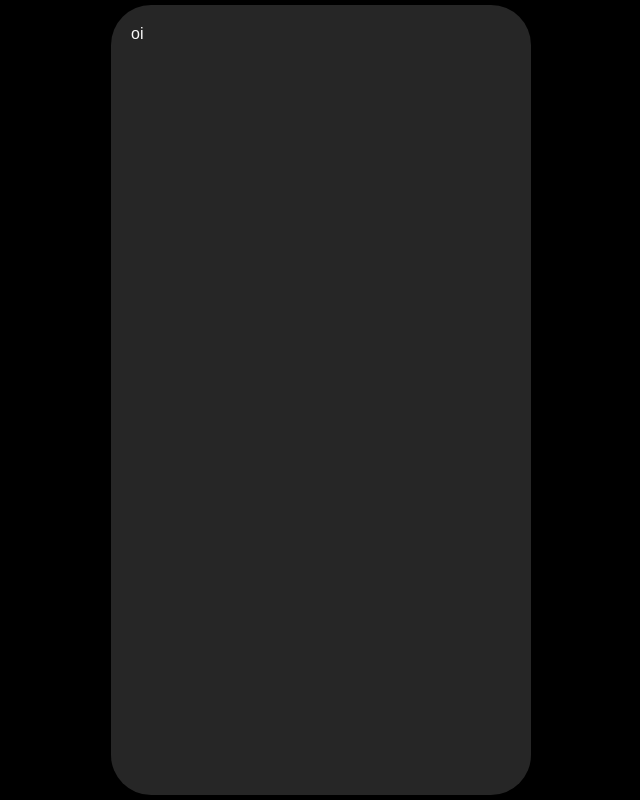
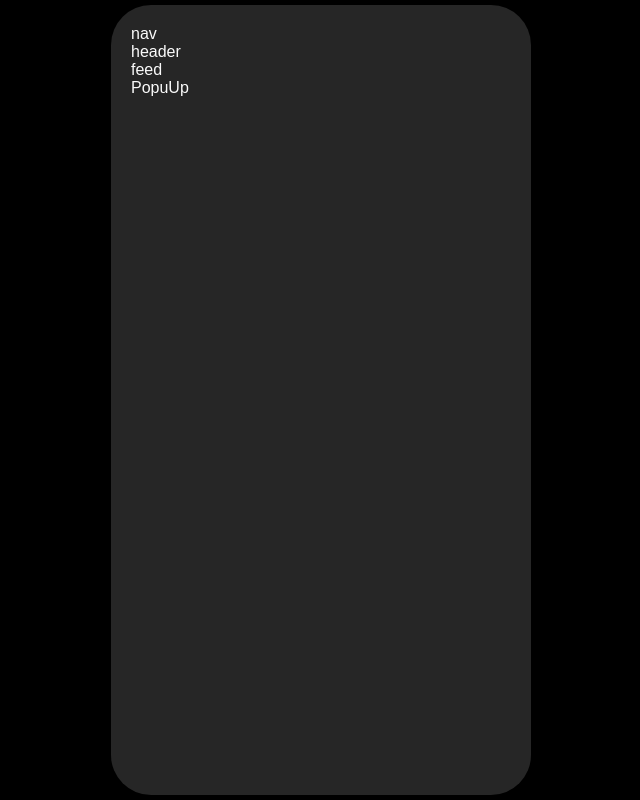
Before and after one commit to paulpessoa/react-threads, a React (Create React App) app: page / in a window 1280 px wide. Shown: the whole page, without its empty margins (319-959 px from the left). Built offline with nearby package versions, Linux system fonts and the light colour scheme.

Commit message:
create and import base components

```diff
--- a/src/App.js
+++ b/src/App.js
@@ -1,9 +1,17 @@
+import Nav from "./components/Nav";
+import Header from "./components/Header";
+import Feed from "./components/Feed";
+import PopUp from "./components/PopUp";
+
 const App = () => {
   return (
     <div className="app">
-      oi
+      <Nav />
+      <Header />
+      <Feed />
+      <PopUp />
     </div>
   );
-}
+};
 
 export default App;
--- /dev/null
+++ b/src/components/Feed.js
@@ -0,0 +1,9 @@
+const Feed = () => {
+    return (
+      <div className="feed">
+        feed
+      </div>
+    );
+  }
+
+  export default Feed;
--- /dev/null
+++ b/src/components/Header.js
@@ -0,0 +1,9 @@
+const Header = () => {
+    return (
+      <header>
+        header
+      </header>
+    );
+  }
+
+  export default Header;
--- /dev/null
+++ b/src/components/Nav.js
@@ -0,0 +1,9 @@
+const Nav = () => {
+    return (
+      <nav>
+        nav
+      </nav>
+    );
+  }
+
+  export default Nav;
--- /dev/null
+++ b/src/components/PopUp.js
@@ -0,0 +1,9 @@
+const PopuUp = () => {
+    return (
+      <div className="popup">
+        PopuUp
+      </div>
+    );
+  }
+
+  export default PopuUp;
```
Also changed, not shown: src/components/PopUpThread.js (added, +9 -0 lines), src/components/Thread.js (added, +9 -0 lines), src/components/ThreadInput.js (added, +11 -0 lines).
